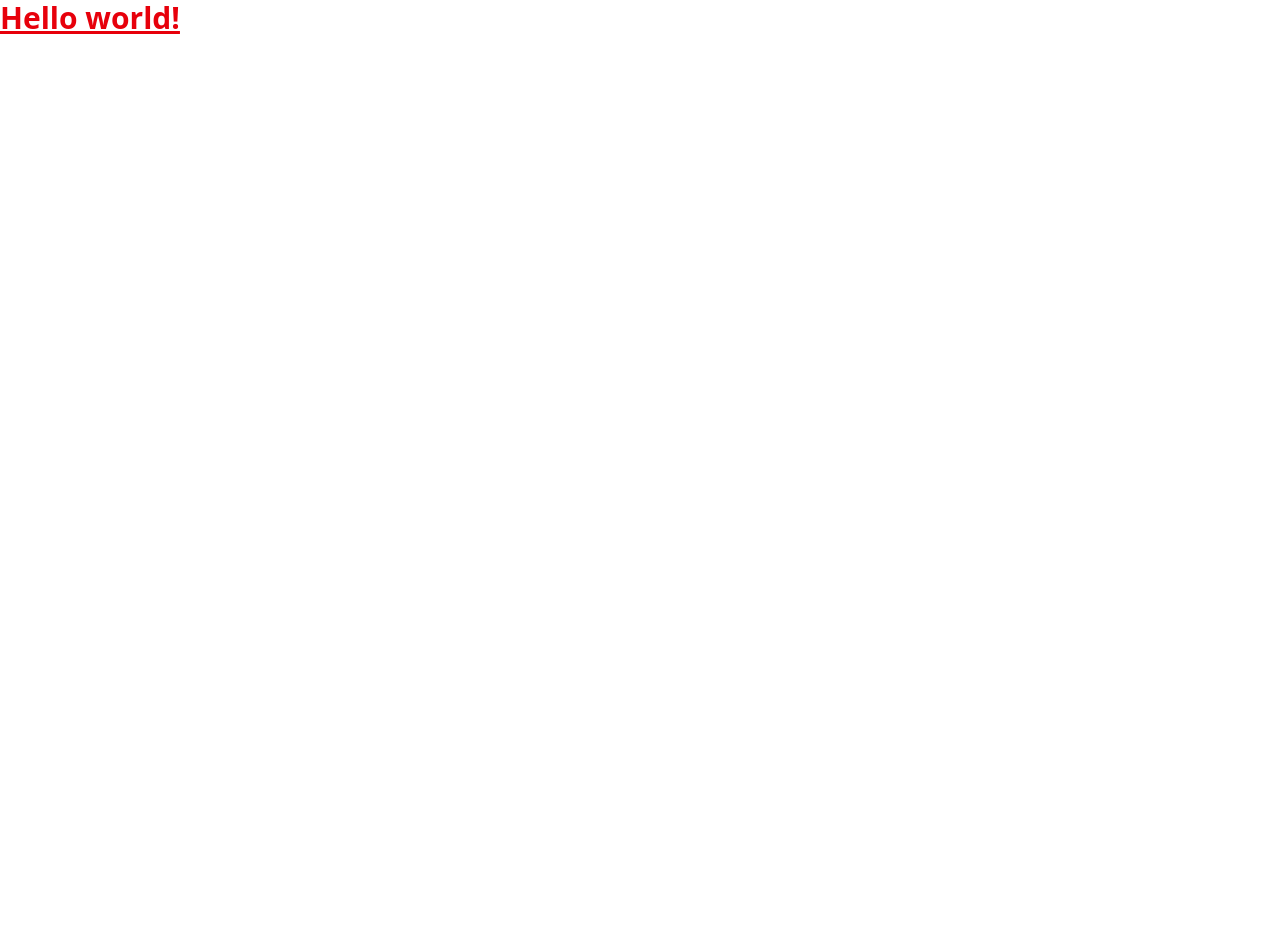
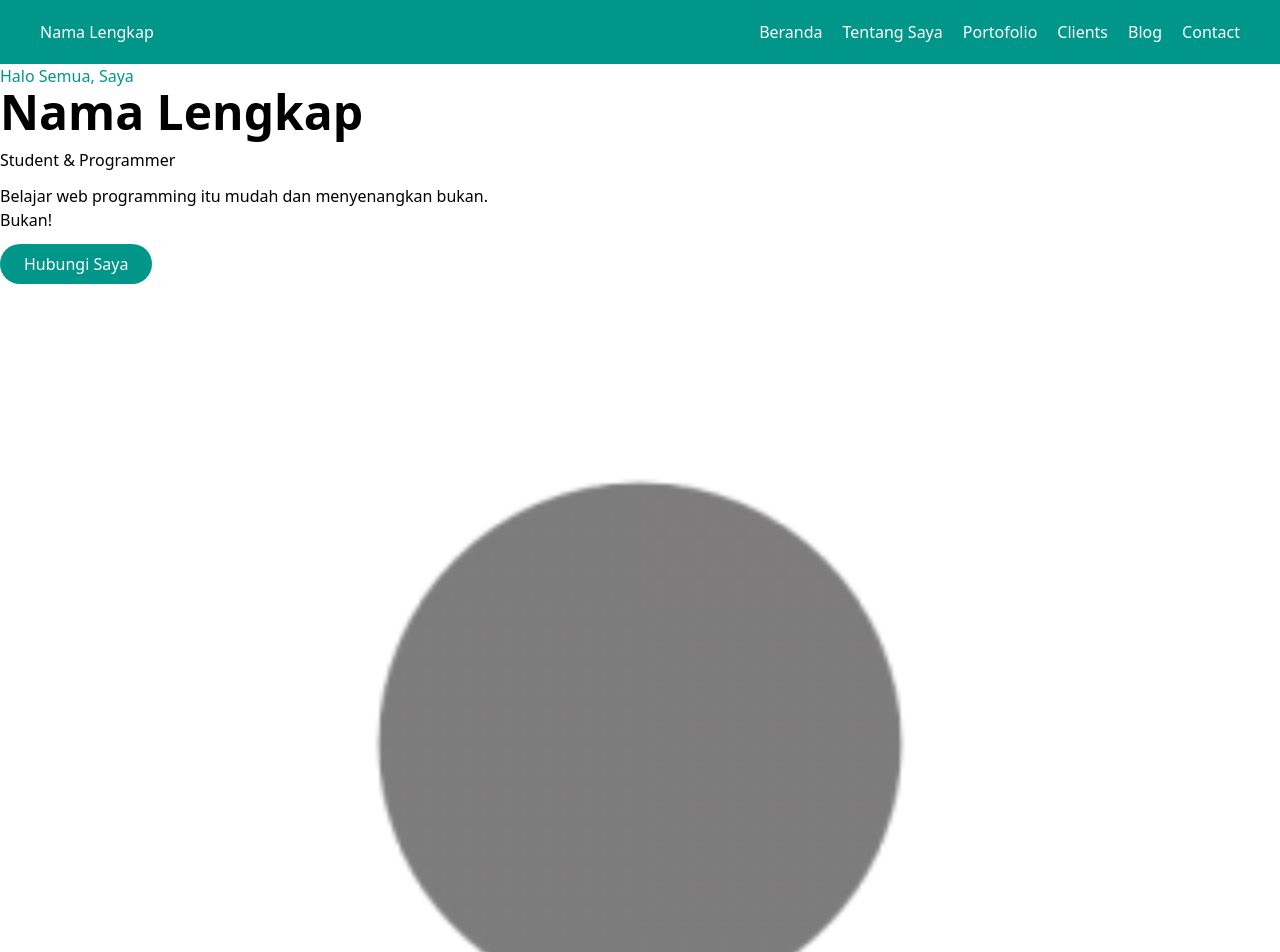
Before and after one commit to KH-Kurnyone/tailwindLcc, a website: page src/index.html in a window 1280 px wide. Shown: the top 952 px of the page. Before the commit the page ends 800 px from the top, so only its background shows below. Drawn offline with Linux system fonts and the light colour scheme.

Commit message:
Second Commit

```diff
--- a/src/index.html
+++ b/src/index.html
@@ -6,6 +6,34 @@
     <link href="./output.css" rel="stylesheet" />
   </head>
   <body>
-    <h1 class="text-3xl font-bold underline text-red-600">Hello world!</h1>
+    <header class="flex justify-between bg-teal-600 text-white px-10 py-5">
+      <!-- Kiri -->
+      <div>
+        <h1>Nama Lengkap</h1>
+      </div>
+      <!-- Kanan -->
+      <div class="flex gap-5">
+        <p>Beranda</p>
+        <p>Tentang Saya</p>
+        <p>Portofolio</p>
+        <p>Clients</p>
+        <p>Blog</p>
+        <p>Contact</p>
+      </div>
+    </header>
+
+    <section>
+      <p class="text-teal-600">Halo Semua, Saya</p>
+      <h1 class="text-5xl font-bold">Nama Lengkap</h1>
+      <p class="mt-3">Student & Programmer</p>
+      <p class="mt-3">Belajar web programming itu mudah dan menyenangkan bukan.</p>
+      <p>Bukan!</p>
+      <button class="mt-3 bg-teal-600 text-white px-6 py-2 rounded-full">
+        Hubungi Saya
+      </button>
+
+      <img src="./profile.png" class="w-[100%]">
+    </section>
+
   </body>
 </html>
```
Also changed, not shown: src/output.css, src/profile.png (renamed from profile.png).
